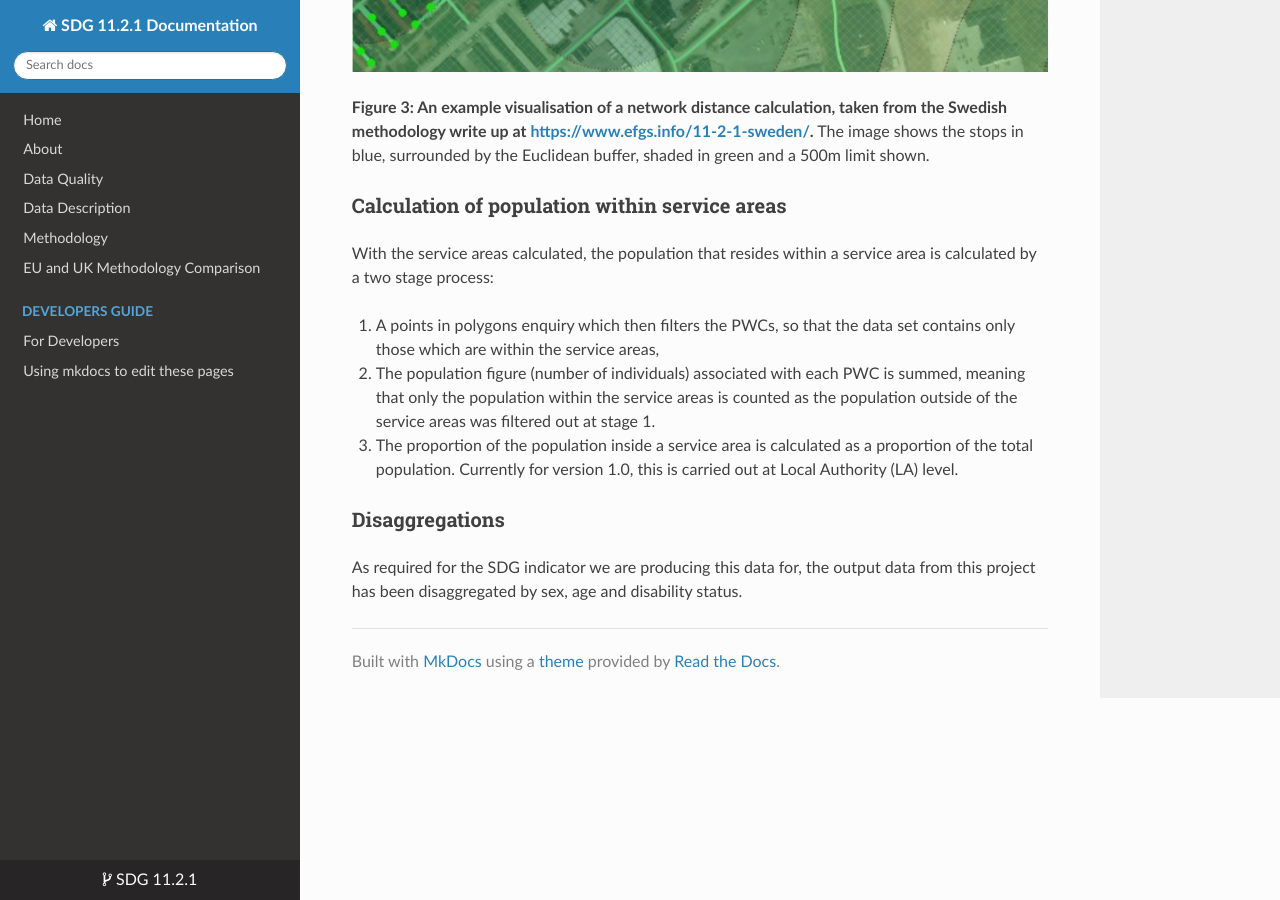
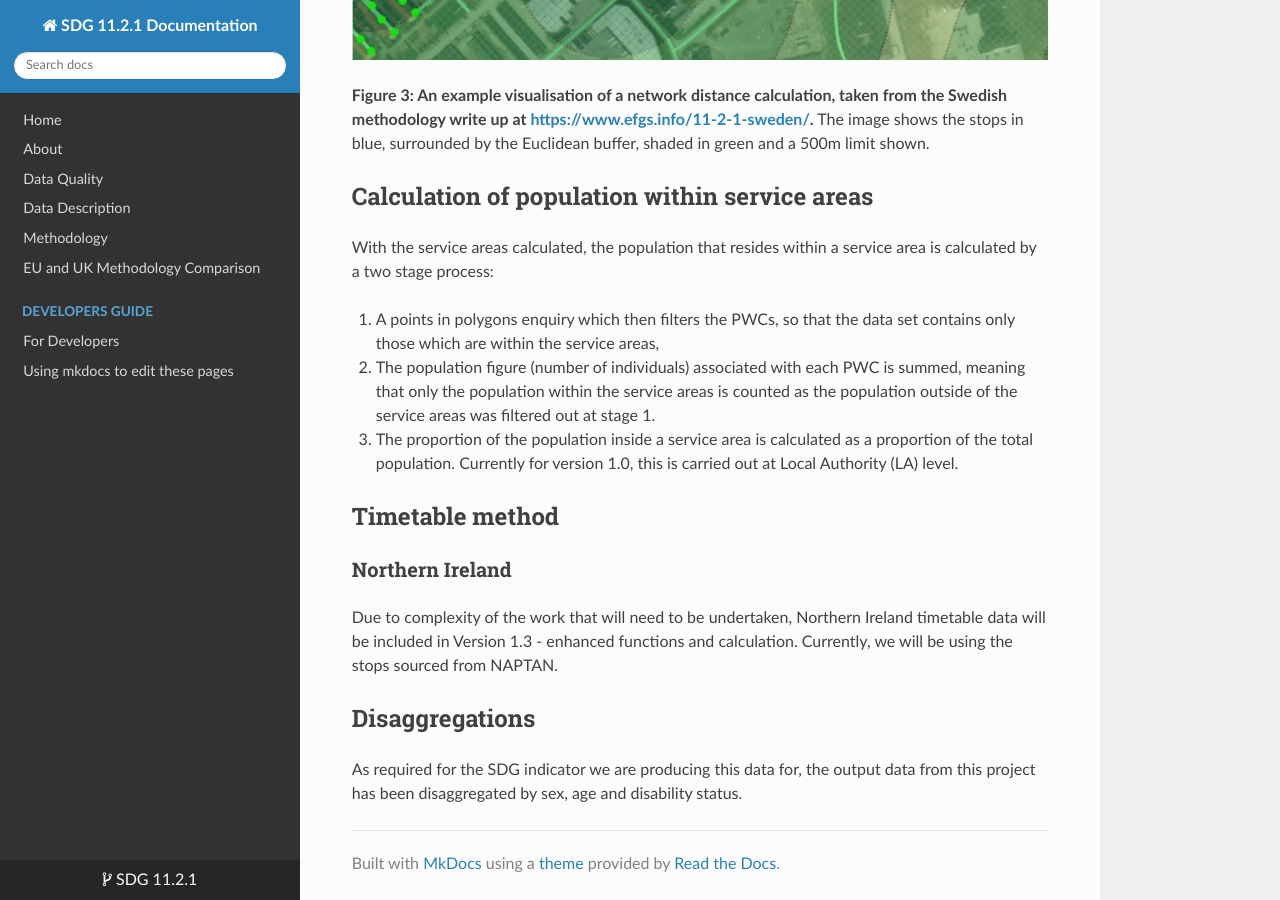
Before and after one commit to ONSdigital/SDG_11.2.1, an MkDocs documentation site: the page built from docs/main_method.md, in a window 1280 px wide and 900 px high, scrolled down 4898 px. Built offline with MkDocs 1.6.1, drawn with Linux system fonts in a browser that asks for light colours; nearby versions of some CDN libraries; some of the changed text lies outside the part shown.

Commit message:
tidy up and added in NI timetable caveat

```diff
--- a/docs/main_method.md
+++ b/docs/main_method.md
@@ -4,12 +4,12 @@
 
 [![process_diag](img/New_workflow_diagram.png)](img/New_workflow_diagram.png)
 
-### Main method of calculation
+## Main method of calculation
 
 The key step of calculation is a spatial join between geolocated urban population data and public transport service areas. A discussion of how each component of that join was calculated from their component parts follows.
 
 
-### Geocoding the population data
+## Geocoding the population data
 
 The questions we are trying to answer in this analysis is “What proportion of people in the UK have access to public transport access points from their home?”. And then the same question for people in each age, sex and disability category.
 
@@ -27,16 +27,16 @@ In order to calculate the distance from the place any person lives, to a public
 PWCs are a population-weighted location (x,y point) at which is a geospatial mean of the locations of all residences in that output area. The PWC, while extremely helpful in giving us a geospatial point to define where the population of any output area lives, is an approximation and is only used due to limitations in our data.
 
 
-#### Joining the data
+### Joining the data
 
 Population weighted centroid (PWC) data is geolocated with x,y coordinates and has a common data column with the output area data (output area code, “OA11CD”) so a table join can be performed on those datasets. Then the entire population of any output area is approximated to live at the centroid.
 
 
-#### Limitations and improvements
+### Limitations and improvements
 
 Our team recognises that PWCs do not accurately represent the location of any individual’s place of residence and we intend to  research methods of making calculations at even more granular levels, such as postcodes or smaller. Currently however we agreed with the our data end user and the geospatial department that the method to be used for version 1.0 will use the described approximation to geolocate the population.
 
-Delimitation of urban areas
+### Delimitation of urban areas
 
 As Target 11 is concerned with sustainable urban environments, we ultimately had to select only urban areas and exclude rural areas from our analysis. Urban areas are defined as Ordnance Survey mapping that have resident populations above 10,000 people (2011 Census) and the methodology is available [here](https://www.ons.gov.uk/file?uri=/methodology/geography/geographicalproducts/ruralurbanclassifications/2011ruralurbanclassification/ruralurbanclassification2011userguide.zip). The urban/rural lookup data was sourced from [ONS’s Geography Portal ](https://geoportal.statistics.gov.uk/)and it provides a classification of each output area as either urban or rural categories which are further subdivided as follows.
 
@@ -136,11 +136,11 @@ As Target 11 is concerned with sustainable urban environments, we ultimately had
 In our calculation we group A1, B1, C1 and C2 as urban and any other code as rural.
 
 
-#### Joining the data
+### Joining the data
 
 The population table for the whole nation was joined onto the table with the urban/rural classification for each output area on the output area code “OA11CD”, hence bringing in the classification into the population data. Every OA and associated PWC is therefore categorised as either urban or rural. Later we use this classification to filter the data, and disaggregate our analysis. For the SDG analysis we remove the OAs classified as rural from our analysis, but we can choose to include them to expose transport availability in rural areas too.
 
-### Computation of service areas
+## Computation of service areas
 
 As described in the methodology of the UN Metadata for this indicator, public transport service areas had to be calculated.  Two methods to calculate service areas are described in the methodology:
 
@@ -158,11 +158,11 @@ Our team opted for the Euclidean buffer method for a number of reasons:
 * Research shows that the network enquiry requires a complete path network, (as pointed out by [Sweden](https://www.efgs.info/11-2-1-sweden/) in their write up, see section “**Result from the network distance calculations”**)
 
 
-#### Euclidean buffering methodology
+### Euclidean buffering methodology
 
 We use Geopandas and for all geospatial operations in our analysis and the buffering operation is actually carried out by the Shapely `object.buffer()` function. This operation takes a geospatial point, and uses a radius of a given length to creates a polygon around the point which approximates a circle. The standard buffering of a point yields a polygon with 99.8% of the area of the circular disk it approximates.
 
-[![Buffering geospatial points](img/buffering_geospatial_point.png)
+![Buffering geospatial points](img/buffering_geospatial_point.png)
 
 **Figure 1: Illustration of the process of buffering a geospatial Point**
 
@@ -174,17 +174,17 @@ The resulting geospatial polygons are then joined and can be used for further ca
 **Figure 2: Process of combining polygons to create the service area**
 
 
-#### Notes on the network query method
+## Network query method
 
 A network query would be calculated by taking paths of a specified length (500m or 1km) in every direction from a specified point; for this project that point would be a transport stop or station. Following these paths for the specified distance would create many end points. Finally end points are joined to create a perimeter, within which lies the service area.
 
 
-[![An example of a network distance calcualtion sourced from the Swedish methodology write up](img/swedish_network_calculation.png)
+![An example of a network distance calcualtion sourced from the Swedish methodology write up](img/swedish_network_calculation.png)
 
 
 **Figure 3: An example visualisation of a network distance calculation, taken from the Swedish methodology write up at [https://www.efgs.info/11-2-1-sweden/](https://www.efgs.info/11-2-1-sweden/).** The image shows the stops in blue, surrounded by the Euclidean buffer, shaded in green and a 500m limit shown.
 
-### Calculation of population within service areas
+## Calculation of population within service areas
 
 With the service areas calculated, the population that resides within a service area is calculated by a two stage process:
 
@@ -194,6 +194,11 @@ With the service areas calculated, the population that resides within a service
 2. The population figure (number of individuals) associated with each PWC is summed, meaning that only the population within the service areas is counted as the population outside of the service areas was filtered out at stage 1.
 3. The proportion of the population inside a service area is calculated as a proportion of the total population. Currently for version 1.0, this is carried out at Local Authority (LA) level.
 
-### Disaggregations
+## Timetable method
+
+### Northern Ireland
+Due to complexity of the work that will need to be undertaken, Northern Ireland timetable data will be included in Version 1.3 - enhanced functions and calculation. Currently, we will be using the stops sourced from NAPTAN.
+
+## Disaggregations
 
 As required for the SDG indicator we are producing this data for, the output data from this project has been disaggregated by sex, age and disability status.
```
